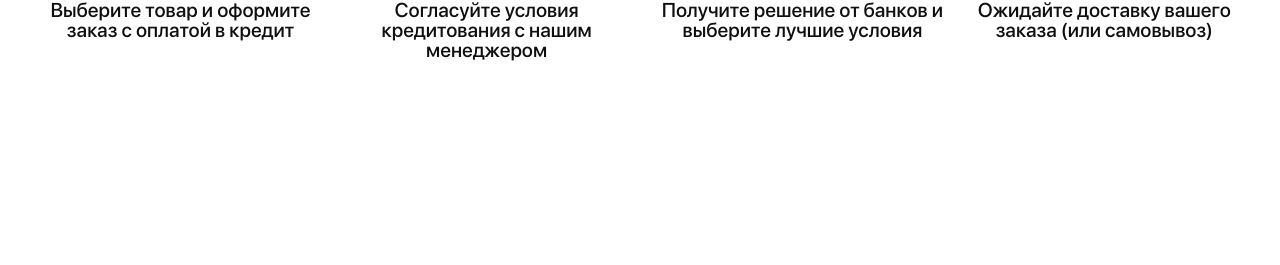
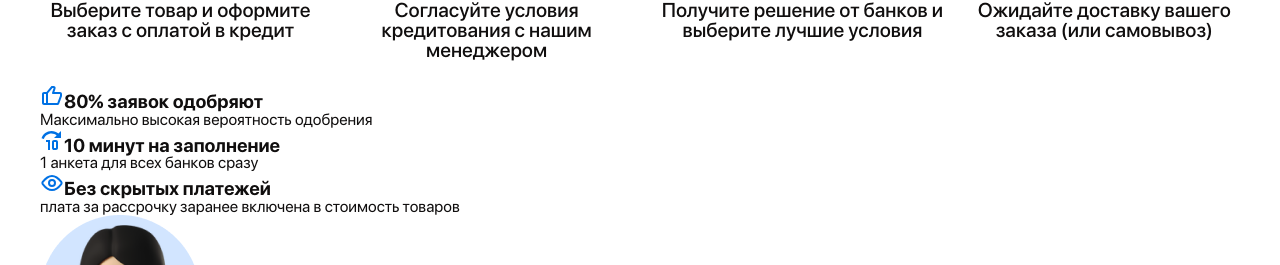
Before and after one commit to Mag1sstr/accessories-store-nextjs, a Next.js app: page /credit in a window 1280 px wide. Shown: the part 633-898 px from the top of the page. Before the commit the page ends 800 px from the top, so only its background shows below. Built offline with nearby package versions, Linux system fonts and the light colour scheme; no server answers.

Commit message:
update CreditPage

```diff
--- a/src/components/CreditPage/CreditPage.tsx
+++ b/src/components/CreditPage/CreditPage.tsx
@@ -1,6 +1,7 @@
 import Image from "next/image";
 import styles from "./CreditPage.module.css";
 import bannerImg from "../../../public/assets/credit/ban.png";
+import personImg from "../../../public/assets/credit/person.png";
 
 function CreditPage() {
   return (
@@ -36,6 +37,79 @@ function CreditPage() {
             </div>
           </div>
         </div>
+        <div className={styles.form}>
+          <ul className={styles.formInfo}>
+            <li className={styles.formItem}>
+              <h3>
+                <svg
+                  width="24"
+                  height="24"
+                  viewBox="0 0 24 24"
+                  fill="none"
+                  xmlns="http://www.w3.org/2000/svg"
+                >
+                  <path
+                    d="M20 8H14.388L15.511 4.633C15.713 4.025 15.611 3.351 15.236 2.831C14.861 2.311 14.253 2 13.612 2H12C11.703 2 11.422 2.132 11.231 2.36L6.531 8H4C2.897 8 2 8.897 2 10V19C2 20.103 2.897 21 4 21H17.307C17.7139 20.9986 18.1108 20.8738 18.4452 20.6421C18.7797 20.4103 19.0359 20.0825 19.18 19.702L21.937 12.351C21.9789 12.2387 22.0002 12.1198 22 12V10C22 8.897 21.103 8 20 8ZM4 10H6V19H4V10ZM20 11.819L17.307 19H8V9.362L12.468 4H13.614L12.052 8.683C12.0013 8.83331 11.9871 8.99355 12.0107 9.15043C12.0343 9.3073 12.095 9.45629 12.1877 9.58504C12.2803 9.71379 12.4024 9.8186 12.5436 9.89076C12.6849 9.96293 12.8414 10.0004 13 10H20V11.819Z"
+                    fill="#0071E4"
+                  />
+                </svg>
+                80% заявок одобряют
+              </h3>
+              <p>Максимально высокая вероятность одобрения</p>
+            </li>
+            <li className={styles.formItem}>
+              <h3>
+                <svg
+                  width="24"
+                  height="24"
+                  viewBox="0 0 24 24"
+                  fill="none"
+                  xmlns="http://www.w3.org/2000/svg"
+                >
+                  <path
+                    d="M10 12V22H8.00003V14H6.00003V12H10ZM18 14V20C18 21.11 17.11 22 16 22H14C13.4696 22 12.9609 21.7893 12.5858 21.4142C12.2107 21.0391 12 20.5304 12 20V14C12 13.4696 12.2107 12.9609 12.5858 12.5858C12.9609 12.2107 13.4696 12 14 12H16C16.5305 12 17.0392 12.2107 17.4142 12.5858C17.7893 12.9609 18 13.4696 18 14ZM14 14V20H16V14H14ZM11.5 3C14.15 3 16.55 4 18.4 5.6L21 3V10H14L16.62 7.38C15.23 6.22 13.46 5.5 11.5 5.5C7.96003 5.5 4.95003 7.81 3.90003 11L1.53003 10.22C2.92003 6.03 6.85003 3 11.5 3Z"
+                    fill="#0071E4"
+                  />
+                </svg>
+                10 минут на заполнение
+              </h3>
+              <p>1 анкета для всех банков сразу</p>
+            </li>
+            <li className={styles.formItem}>
+              <h3>
+                <svg
+                  width="24"
+                  height="24"
+                  viewBox="0 0 24 24"
+                  fill="none"
+                  xmlns="http://www.w3.org/2000/svg"
+                >
+                  <path
+                    d="M21.257 10.962C21.731 11.582 21.731 12.419 21.257 13.038C19.764 14.987 16.182 19 12 19C7.81801 19 4.23601 14.987 2.74301 13.038C2.51239 12.7411 2.38721 12.3759 2.38721 12C2.38721 11.6241 2.51239 11.2589 2.74301 10.962C4.23601 9.013 7.81801 5 12 5C16.182 5 19.764 9.013 21.257 10.962V10.962Z"
+                    stroke="#0071E4"
+                    strokeWidth="2"
+                    strokeLinecap="round"
+                    strokeLinejoin="round"
+                  />
+                  <path
+                    d="M12 15C13.6569 15 15 13.6569 15 12C15 10.3431 13.6569 9 12 9C10.3431 9 9 10.3431 9 12C9 13.6569 10.3431 15 12 15Z"
+                    stroke="#0071E4"
+                    strokeWidth="2"
+                    strokeLinecap="round"
+                    strokeLinejoin="round"
+                  />
+                </svg>
+                Без скрытых платежей
+              </h3>
+              <p>плата за рассрочку заранее включена в стоимость товаров </p>
+            </li>
+          </ul>
+          <div className={styles.contact}>
+            <div className={styles.contactRow}>
+              <Image src={personImg} alt="person" />
+            </div>
+          </div>
+        </div>
       </div>
     </section>
   );
```
Also changed, not shown: public/assets/credit/person.png (added).
